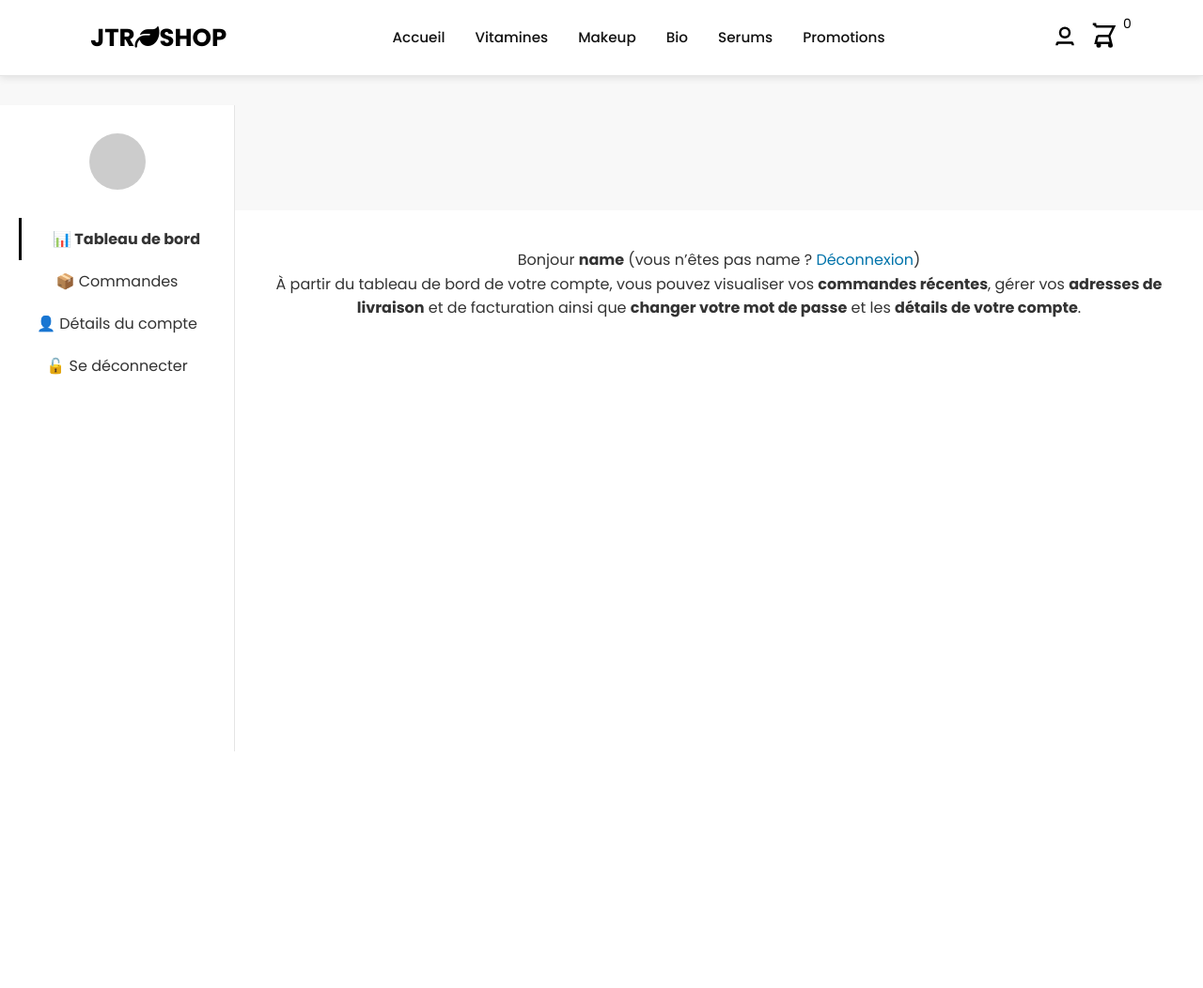
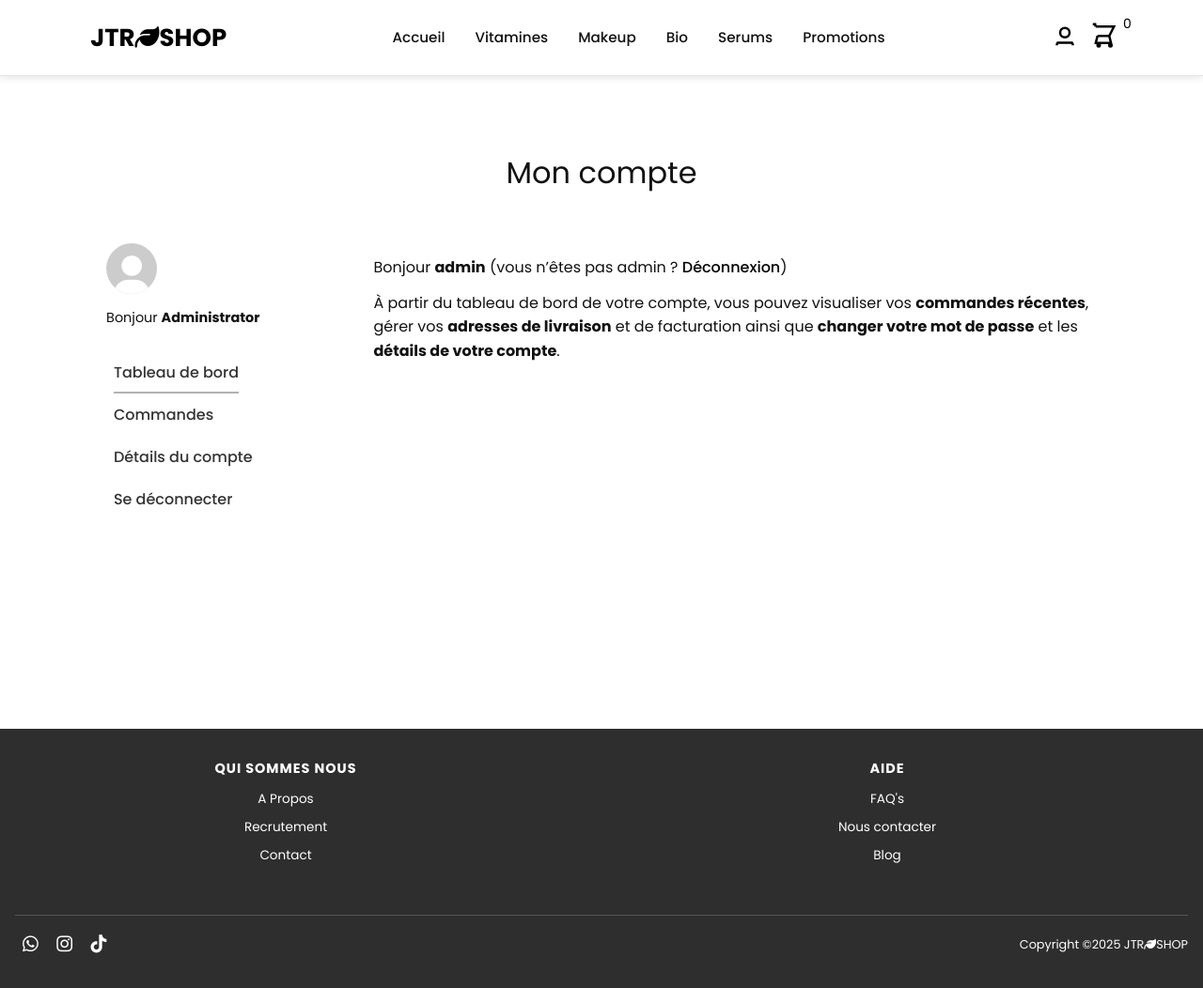
Before and after one commit to wwwwl25/Projet-Stage-Initialization, a PHP site: page /Projet-Stage-Initialization/views/user.php in a window 1280 px wide. Shown: the whole page at 94% size. Before the commit the page ends 800 px from the top, so only its background shows below. Run offline with PHP 8.4, Linux system fonts and the light colour scheme; the visitor is signed in with stand-in values (Sample User, id 1); data that the repository does not hold is empty.

Commit message:
Finalizing kind of finally

```diff
--- /dev/null
+++ b/styles/dashboard_sidebar.css
@@ -0,0 +1,103 @@
+.dashboard_container{
+    margin-top: 8em;
+    padding: 1em 3em;
+    display: flex;
+    flex-direction: column;
+}
+.dashboard_title{
+    width: 100%;
+    position: absolute;
+    top: 120px;
+    font-weight: 400;
+    text-align: center;
+    left: 50%;
+    transform: translate(-50%, -50%);
+}
+
+/* Sidebar */
+.sidebar {
+    /*width: 250px;*/
+    padding: 30px 0;
+}
+
+.profile {
+    margin-bottom: 20px;
+    text-align: center;
+}
+
+.avatar {
+    width: 60px;
+    height: 60px;
+    background-color: #ccc;
+    border-radius: 50%;
+    margin: 0 auto 10px;
+    display: flex;
+    align-items: center;
+    justify-content: center;
+    overflow: hidden;
+    font-size: 3em;
+}
+.avatar i{
+    color: white;
+    margin-top: 18px;
+}
+.menu{
+    margin: 0 auto;
+    display: flex;
+    flex-direction: column;
+    /*align-items: center;*/
+    width: fit-content;
+    text-align: left;
+}
+.menu {
+    display: flex;
+    flex-direction: row;
+    gap: 2.25em;
+}
+.menu a {
+    display: block;
+    color: #333;
+    padding: 10px 0;
+    text-decoration: none;
+    font-weight: 500;
+    width: fit-content;
+    transition: 0.2s ease;
+
+}
+
+.menu a.active {
+    border-bottom: 2px solid rgba(0, 0, 0, 0.3);
+    padding-bottom: 8px;
+}
+
+
+@media (min-width: 884px) {
+  .dashboard_container{
+      flex-direction: row;
+      padding: 2em 4em;
+      padding-bottom: 0em !important;
+      justify-content: center;
+      margin: 12em auto;
+      max-width: 1200px;
+  }
+    .dashboard_title{
+        top: 184px;
+    }
+    .dashboard-content{
+        margin-top: 3em;
+        flex: 1;
+        width: 800px;
+        margin-left: 7em;
+    }
+    .profile{
+        text-align: left;
+        transform: scale(0.9);
+    }
+    .avatar{
+        margin: unset !important;
+        margin-bottom: 15px !important;
+    }
+    .menu{
+        display: block;
+    }
+}
--- a/styles/user.css
+++ b/styles/user.css
@@ -1,69 +1,23 @@
-body {
-  font-family: "Segoe UI", sans-serif;
-  margin: 0;
-  background-color: #f8f8f8;
-  color: #333;
-}
 
-.container {
-  display: flex;
-  min-height: 100vh;
-}
 
-/* Sidebar */
-.sidebar {
-  width: 250px;
-  background-color: #fff;
-  padding: 30px 20px;
-  border-right: 1px solid #e5e5e5;
-}
-
-.profile {
-  text-align: center;
-  margin-bottom: 30px;
-}
-
-.avatar {
-  width: 60px;
-  height: 60px;
-  background-color: #ccc;
-  border-radius: 50%;
-  margin: 0 auto 10px;
-}
-
-.menu a {
-  display: block;
-  color: #333;
-  padding: 10px 0;
-  text-decoration: none;
-  transition: 0.2s ease;
-}
-
-.menu a.active {
-  font-weight: bold;
-  border-left: 3px solid #000;
-  padding-left: 17px;
-}
-
-.menu a:hover {
-  color: #0073aa;
-}
 
 /* Dashboard content */
 .dashboard-content {
-  padding: 40px;
-  flex-grow: 1;
-  background-color: #fff;
+  flex: 1;
+
 }
 
 .dashboard-content p {
   font-size: 16px;
   line-height: 1.6;
 }
-
+.dashboard-content p:first-child{
+  margin-bottom: 0.75em;
+}
 .dashboard-content a {
-  color: #0073aa;
   text-decoration: none;
+  color: black;
+  font-weight: 500;
 }
 
 .dashboard-content a:hover {
--- a/views/faq.php
+++ b/views/faq.php
@@ -1,8 +1,10 @@
 <!DOCTYPE html>
 <html lang="fr">
 <head>
-  <meta charset="UTF-8" />
-  <meta name="viewport" content="width=device-width, initial-scale=1" />
+    <meta charset="UTF-8">
+    <meta name="viewport"
+          content="width=device-width, user-scalable=no, initial-scale=1.0, maximum-scale=1.0, minimum-scale=1.0">
+    <meta http-equiv="X-UA-Compatible" content="ie=edge">
   <link rel="stylesheet" href="../styles/faq.css">
     <link rel="stylesheet" href="../styles/product.css">
     <link rel="stylesheet" href="../styles/nav-bar.css">
--- a/views/user.php
+++ b/views/user.php
@@ -1,5 +1,6 @@
 <?php
 session_start();
+require_once '../Connect.php';
 
 if (!isset($_SESSION['user_email'])) {
     header("Location: signup_signin.view.php");
@@ -15,14 +16,17 @@
 <html lang="fr">
 <head>
     <meta charset="UTF-8">
+    <meta name="viewport"
+          content="width=device-width, user-scalable=no, initial-scale=1.0, maximum-scale=1.0, minimum-scale=1.0">
+    <meta http-equiv="X-UA-Compatible" content="ie=edge">
     <title>Mon Compte</title>
     <!-- Liens CSS -->
-    <link rel="stylesheet" href="../styles/cart.css">
-    <link rel="stylesheet" href="../styles/product.css">
     <link rel="stylesheet" href="../styles/nav-bar.css">
     <link rel="stylesheet" href="../styles/footer.css">
-    <link rel="stylesheet" href="../styles/boutique.css">
     <link rel="stylesheet" href="../styles/user.css">
+    <link rel="stylesheet" href="../styles/dashboard_sidebar.css">
+
+    <link rel="stylesheet" href="../styles/cart.css">
 
     <!-- Scripts JS -->
     <script src="../scripts/cart.js" defer></script>
@@ -30,12 +34,12 @@
 </head>
 <body>
 
-<?php require 'utilities/nav-bar.php'; ?>
+<?php  $title = "Mon compte"; require 'utilities/nav-bar.php'; ?>
 <?php require 'utilities/cart.php'; ?>
 
-<main>
-    <?php require "utilities/dashboard.php"; ?>
-    <main class="dashboard-content">
+<main class="dashboard_container">
+    <?php require "utilities/dashboard_sidebar.php"; ?>
+    <section class="dashboard-content">
       <p>
         Bonjour <strong><?php echo htmlspecialchars($user_name); ?></strong> (vous n’êtes pas <?php echo htmlspecialchars($user_name); ?> ? <a href="/Projet-Stage-Initialization/controllers/logout.php">Déconnexion</a>)
       </p>
@@ -44,7 +48,7 @@
         <strong>commandes récentes</strong>, gérer vos <strong>adresses de livraison</strong> et de facturation
         ainsi que <strong>changer votre mot de passe</strong> et les <strong>détails de votre compte</strong>.
       </p>
-    </main>
+    </section>
 </main>
 
 <?php require 'utilities/footer.php'; ?>
--- a/views/utilities/dashboard.php
+++ /dev/null
@@ -1,12 +0,0 @@
- <div class="container">
-    <aside class="sidebar">
-      <div class="profile">
-        <div class="avatar"></div>
-      </div>
-      <nav class="menu">
-        <a href="#" class="active">📊 Tableau de bord</a>
-        <a href="commandes.php">📦 Commandes</a>
-        <a href="formulair.php">👤 Détails du compte</a>
-        <a href="/Projet-Stage-Initialization/controllers/logout.php">🔓 Se déconnecter</a>
-      </nav>
-    </aside>
--- /dev/null
+++ b/views/utilities/dashboard_sidebar.php
@@ -0,0 +1,20 @@
+<h1 class="dashboard_title"><?php echo isset($title) ? $title : "Dashboard"?></h1>
+
+<aside class="sidebar">
+      <div class="profile">
+        <div class="avatar">
+            <i class="fa-solid fa-user"></i>
+        </div>
+          Bonjour <strong><?=$_SESSION['user_name']?></strong>
+      </div>
+      <nav class="menu">
+          <div>
+        <a href="user.php" class="<?php echo $_SERVER['REQUEST_URI'] == "/Projet-Stage-Initialization/views/user.php" ? 'active' : ''?>">Tableau de bord</a>
+        <a href="commandes.php" class="<?php echo $_SERVER['REQUEST_URI'] == "/Projet-Stage-Initialization/views/commandes.php" ? 'active' : ''?>">Commandes</a>
+          </div>
+          <div>
+        <a href="formulair.php" class="<?php echo $_SERVER['REQUEST_URI'] == "/Projet-Stage-Initialization/views/formulair.php" ? 'active' : ''?>">Détails du compte</a>
+        <a href="/Projet-Stage-Initialization/controllers/logout.php">Se déconnecter</a>
+          </div>
+      </nav>
+    </aside>
```
Also changed, not shown: styles/commandes.css (+1 -6 lines), styles/details_compte.css (renamed from styles/details1.css, +1 -6 lines), views/checkout_success.view.php (+27 -5 lines), views/commandes.php (+16 -2 lines), views/details1.php (deleted, +0 -105 lines), views/formulair.php (+7 -7 lines).
